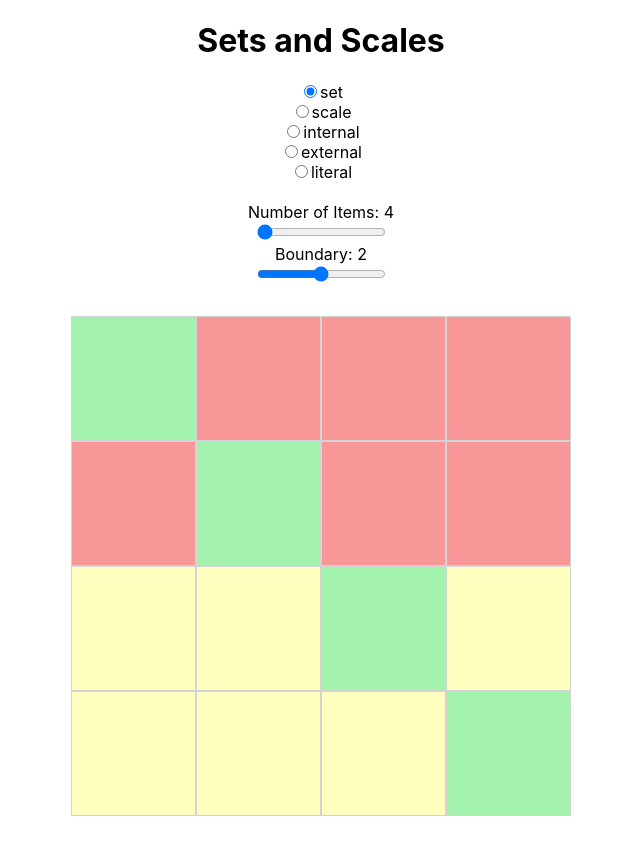
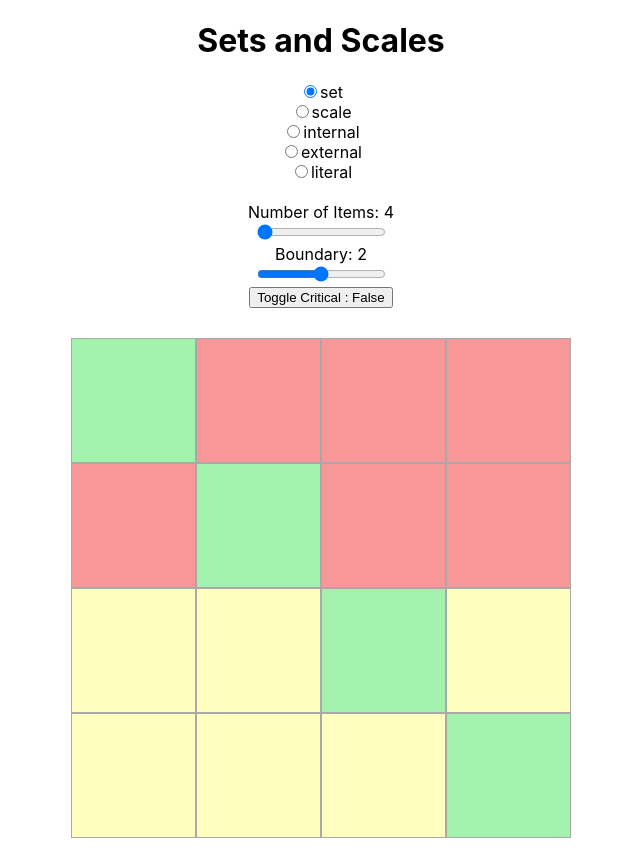
Before and after one commit to dasmits/setscale, a React (Create React App) app: page / in a window 1280 px wide. Shown: the whole page, without its empty margins (319-959 px from the left). Before the commit the page ends 846 px from the top, so only its background shows below. Built offline with nearby package versions, Linux system fonts and the light colour scheme.

Commit message:
Toggle crit

```diff
--- a/src/Control.js
+++ b/src/Control.js
@@ -8,7 +8,7 @@ export default class Control extends Component {
             num: 4,
             boundary: 2,
             model: "set",
-
+            critical : false
         }
     }
 
@@ -40,9 +40,11 @@ export default class Control extends Component {
                             <input type="range" name="boundary" min="0" max={this.state.num} step ="1"
                                 value={this.state.boundary} onChange={(e)=>this.setState({boundary:e.target.value})}/>
                     </label>
+                    <br/>
+                    <button type="button" onClick={(e)=>this.setState({critical:!this.state.critical})}>Toggle Critical : {this.state.critical?"True":"False"}</button>
                 </form>
 
-                <Viz num={this.state.num} model={this.state.model} boundary ={this.state.boundary}/>
+                <Viz critical={this.state.critical} num={this.state.num} model={this.state.model} boundary ={this.state.boundary}/>
 
             </div>
         )
--- a/src/Viz.js
+++ b/src/Viz.js
@@ -1,4 +1,5 @@
 import React, { Component } from 'react'
+var equal = require('deep-equal');
 
 var gridStyle = (n)=>{
     return {
@@ -19,8 +20,8 @@ var cellStyle = (i, props)=>{
     const boundary = props.boundary;
     var row = parseInt(i/num)+1
     var col = (i%num) +1
+    const critical = props.critical && row != col && row<(num/2+1) == col<(num/2+1);
 
-    console.log(row,col)
     var val;
     if(row == col){
         val = 2;
@@ -63,11 +64,11 @@ var cellStyle = (i, props)=>{
     var val2col = ["#f79797", "#feffbf", "#a2f2ad"]
 
     return {
-        border: "1px solid lightgrey",
+        border: ".5px solid darkgrey",
         margin: 0,
         padding: 0,
         backgroundColor: val2col[val],
-
+        boxShadow: critical?"inset 0px 0px 10px 1px rgba(75,75,75,.75)": ""
     }
 }
 
@@ -90,10 +91,7 @@ export default class Viz extends Component {
     }
 
     shouldComponentUpdate(nextProps, nextState){
-        // console.log(gridStyle(5));
-        if(parseInt(nextProps.num)!=parseInt(this.props.num)
-            || nextProps.model!=this.props.model
-            || parseInt(nextProps.boundary) != parseInt(this.props.boundary)){
+        if(! equal(nextProps, this.props)){
             this.grid = makeGrid(nextProps);
             return true;
         }
```
